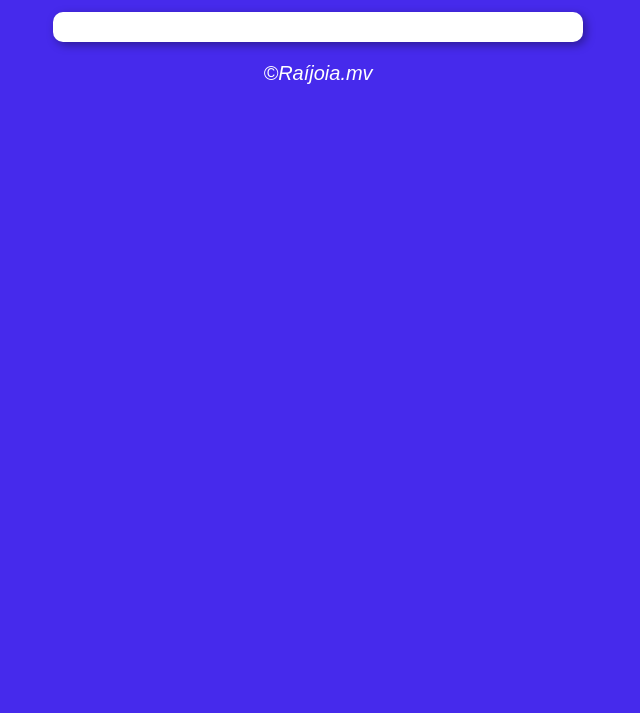
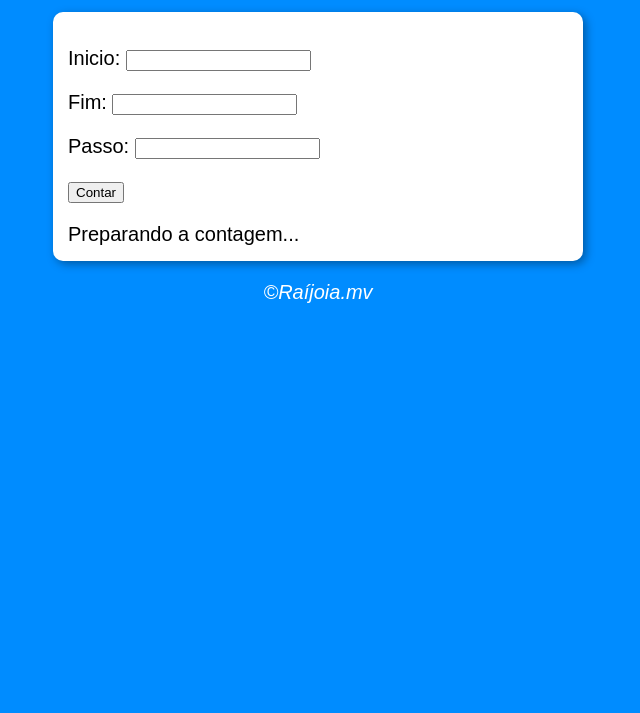
Before and after one commit to Raijoia/estudos, a plain HTML site: page Gustavo Guanabara (Curso JS)/exercicios02/ex01/index.html in a window 1280 px wide. Shown: the part 87-800 px from the top of the page, without its empty margins (322-962 px from the left). Drawn offline with Linux system fonts and the light colour scheme.

Commit message:
super contador

```diff
--- a/Gustavo Guanabara (Curso JS)/exercicios02/ex01/index.html
+++ b/Gustavo Guanabara (Curso JS)/exercicios02/ex01/index.html
@@ -4,18 +4,29 @@
   <meta charset="UTF-8">
   <meta name="viewport" content="width=device-width, initial-scale=1.0">
   <link rel="stylesheet" href="styles.css">
-  <title>Modelo de Exercício</title>
+  <title>Super Contador</title>
 </head>
 <body>
   <header>
-    <h1>Título</h1>
+    <h1>Vamos contar</h1>
   </header>
   <section>
     <div>
-
+      <p>
+        Inicio: <input type="number" name="txtn1" id="txtn1">
+      </p>
+      <p>
+        Fim: <input type="number" name="txtn2" id="txtn2">
+      </p>
+      <p>
+        Passo: <input type="number" name="txtpass" id="txtpass">
+      </p>
+      <p>
+        <input type="button" value="Contar" onclick="verificar()">
+      </p>
     </div>
-    <div>
-
+    <div id="res">
+      Preparando a contagem...
     </div>
   </section>
   <footer>
--- a/Gustavo Guanabara (Curso JS)/exercicios02/ex01/script.js
+++ b/Gustavo Guanabara (Curso JS)/exercicios02/ex01/script.js
@@ -0,0 +1,29 @@
+function verificar() {
+  var start = document.getElementById('txtn1');
+  var end = document.getElementById('txtn2');
+  var pass = document.getElementById('txtpass');
+  var res = document.getElementById('res');
+
+  if (start.value.length == 0 || pass.value.length == 0 || end.value.length == 0) {
+    alert('[ERROR] Faltam dados!')
+    res.innerHTML = 'Impossível contar!'
+  } else if (pass.value <= 0) {
+    alert('O valor 0 não é possível, vamos considerar 1')
+    pass.value = 1;
+  } else {
+    res.innerHTML = 'contando: '
+    var i = Number(start.value)
+    var f = Number(end.value)
+    var p = Number(pass.value)
+
+    if (i < f) {
+      for (var c = i; c<= f; c += p) {
+        res.innerHTML += `${c} \u{1F449}`
+      }
+    } else {
+      for (var c = i; c>= f; c -= p) {
+        res.innerHTML += `${c} \u{1F449}`
+      }
+    }
+  }
+}
--- a/Gustavo Guanabara (Curso JS)/exercicios02/ex01/styles.css
+++ b/Gustavo Guanabara (Curso JS)/exercicios02/ex01/styles.css
@@ -1,5 +1,5 @@
 body {
-  background: rgb(70, 42, 236);
+  background: rgb(0, 140, 255);
   font: normal 15pt Arial;
 }
 
```
